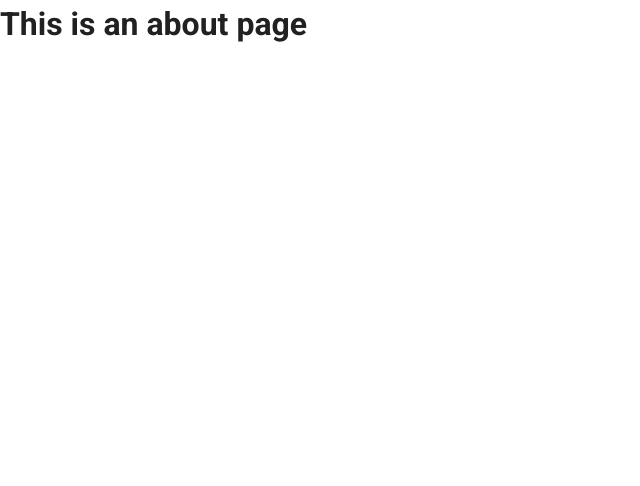
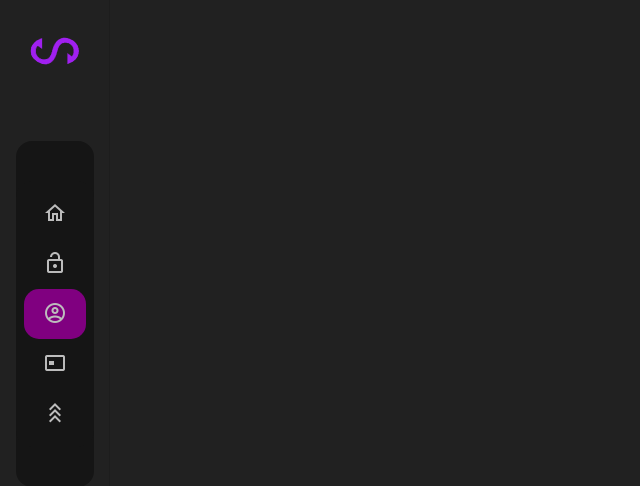
Before and after one commit to tm0nt/seduvibe, a Vue app: page /perfil in a window 1280 px wide. Shown: the top 486 px of the page, without its empty margins (0-640 px from the left). Built offline with nearby package versions, Linux system fonts and the light colour scheme.

Commit message:
Atualização de códigos simples

```diff
--- a/src/components/SideBar.vue
+++ b/src/components/SideBar.vue
@@ -1,23 +1,28 @@
 <template>
     <v-navigation-drawer v-model="localDrawer" app color="#212121" mini-variant mini-variant-width="110">
         <v-avatar class="d-block text-center mx-auto mt-4 mb-10" size="85">
-                <v-img class="mt-5" src="../assets/logo2.png" height="auto" max-width="50px"></v-img>
+            <v-img class="mt-5" src="../assets/logo2.png" height="auto" max-width="50px"></v-img>
         </v-avatar>
 
         <v-card flat color="#151515" class="rounded-xl mx-4 py-10">
             <v-list flat class="" dark>
                 <v-list-item-group v-model="selectedItem">
-                    <v-list-item v-for="(item, i) in items" :key="i" active-class="border" v-slot="{ active }" @click="redirectToItem(item.url)"
-                        :ripple="false">
+                    <v-list-item v-for="(item, i) in items" :key="i" active-class="border" exact :to="item.url"
+                        :class="{ active: item.active }">
                         <v-list-item-content>
-                            <v-icon v-text="item.icon" :color="active ? 'white' : 'grey lighten-1'"></v-icon>
+                            <v-tooltip bottom>
+                                <template v-slot:activator="{ on }">
+                                    <v-icon v-text="item.icon" :color="item.active ? 'white' : 'grey lighten-1'"
+                                        v-on="on"></v-icon>
+                                </template>
+                                <span>{{ item.title }}</span>
+                            </v-tooltip>
                         </v-list-item-content>
                     </v-list-item>
                 </v-list-item-group>
             </v-list>
         </v-card>
-
-        </v-navigation-drawer>
+    </v-navigation-drawer>
 </template>
 
 <script>
@@ -30,28 +35,30 @@ export default {
             localDrawer: this.drawer,
             selectedItem: 0,
             items: [
-                { icon: "mdi-home-outline", url: '/' },
-                { icon: "mdi-lock-open-outline",  url: '/acessos' },
-                { icon: "mdi-account-circle-outline", url: '/perfil' },
-                { icon: "mdi-credit-card-chip-outline", url: '/pagamentos' },
-                { icon: "mdi-chevron-triple-up", url: '/ranking' }
-            ],
+                { icon: 'mdi-home-outline', url: '/home', title: 'Home', active: false },
+                { icon: 'mdi-lock-open-outline', url: '/acessos', title: 'Acessos', active: false },
+                { icon: 'mdi-account-circle-outline', url: '/perfil', title: 'Perfil', active: false },
+                { icon: 'mdi-credit-card-chip-outline', url: '/pagamentos', title: 'Pagamentos', active: false },
+                { icon: 'mdi-chevron-triple-up', url: '/ranking', title: 'Ranking', active: false }
+            ]
         };
     },
     watch: {
         drawer(newValue) {
             this.localDrawer = newValue;
         },
+        $route(newRoute) {
+            // define a propriedade "active" o menu com base na rota atual
+            this.items.forEach(item => {
+                item.active = newRoute.path === item.url;
+            });
+        }
     },
     methods: {
         selectItem() {
-            this.$emit("update:drawer", false);
-        },
-         redirectToItem(url) {
-            // navegar pelo router
-            this.$router.push(url);
-        },
-    },
+            this.$emit('update:drawer', false);
+        }
+    }
 };
 </script>
 
@@ -60,5 +67,6 @@ export default {
     margin: 0px 8px;
     background: purple;
     border-radius: 15px;
-    text-decoration: none;}
+    text-decoration: none;
+}
 </style>
--- a/src/views/AcessosView.vue
+++ b/src/views/AcessosView.vue
@@ -0,0 +1,34 @@
+<template>
+    <v-app :style="{ background: $vuetify.theme.themes.dark.background }">
+        <SideBar :drawer.sync="drawer" />
+
+        <v-container>
+            <v-toolbar flat color="rgba(0,0,0,0)">
+                <v-btn icon dark class="d-lg-none d-xl-flex" @click.stop="drawer = !drawer">
+                    <v-icon>mdi-menu</v-icon>
+                </v-btn>
+                <v-spacer></v-spacer>
+            </v-toolbar>
+        </v-container>
+    </v-app>
+</template>
+<script>
+import SideBar from "../components/SideBar.vue";
+
+export default {
+    name: "HomeView",
+    data: () => ({
+        selection: 1,
+        drawer: true,
+    }),
+    components: {
+        SideBar
+    },
+    methods: {},
+    created() {
+        if (window.innerWidth < 768) { // define a largura limite
+            this.drawer = false; // define drawer como false se a largura for menor que 768px
+        }
+    }
+};
+</script>
--- a/src/views/HomeView.vue
+++ b/src/views/HomeView.vue
@@ -41,17 +41,12 @@
                 <v-toolbar-title class="grey--text ml-4">Tags</v-toolbar-title>
                 <v-spacer></v-spacer>
                 <v-chip class="ma-1 d-none d-sm-flex" color="purple" label text-color="white" dark>
-                    <v-avatar color="white" rounded class="mr-2">
-                        <v-img src="" contain></v-img>
-                    </v-avatar>
-                    Novinhas
+                    <v-icon>mdi-cancel</v-icon>
+                    &nbsp;Novinhas
                 </v-chip>
                 <v-chip class="ma-1 d-none d-sm-flex" color="purple" label text-color="white" dark>
-                    <v-avatar color="white" rounded class="mr-2">
-                        <v-img src="2.png" contain></v-img>
-                    </v-avatar>
-
-                    Gamer
+                <v-icon>mdi-glasses</v-icon>
+                    &nbsp;Nerd
                 </v-chip>
                 <v-spacer></v-spacer>
                 <v-btn color="purple" class="mr-2" outlined>
--- a/src/views/PagamentosView.vue
+++ b/src/views/PagamentosView.vue
@@ -0,0 +1,34 @@
+<template>
+    <v-app :style="{ background: $vuetify.theme.themes.dark.background }">
+        <SideBar :drawer.sync="drawer" />
+
+        <v-container>
+            <v-toolbar flat color="rgba(0,0,0,0)">
+                <v-btn icon dark class="d-lg-none d-xl-flex" @click.stop="drawer = !drawer">
+                    <v-icon>mdi-menu</v-icon>
+                </v-btn>
+                <v-spacer></v-spacer>
+            </v-toolbar>
+        </v-container>
+    </v-app>
+</template>
+<script>
+import SideBar from "../components/SideBar.vue";
+
+export default {
+    name: "HomeView",
+    data: () => ({
+        selection: 1,
+        drawer: true,
+    }),
+    components: {
+        SideBar
+    },
+    methods: {},
+    created() {
+        if (window.innerWidth < 768) { // define a largura limite
+            this.drawer = false; // define drawer como false se a largura for menor que 768px
+        }
+    }
+};
+</script>
--- a/src/views/PerfilView.vue
+++ b/src/views/PerfilView.vue
@@ -1,5 +1,34 @@
 <template>
-  <div class="about">
-    <h1>This is an about page</h1>
-  </div>
+      <v-app :style="{ background: $vuetify.theme.themes.dark.background }">
+              <SideBar :drawer.sync="drawer" />
+
+          <v-container>
+              <v-toolbar flat color="rgba(0,0,0,0)">
+                  <v-btn icon dark class="d-lg-none d-xl-flex" @click.stop="drawer = !drawer">
+                      <v-icon>mdi-menu</v-icon>
+                  </v-btn>
+                  <v-spacer></v-spacer>
+        </v-toolbar>
+        </v-container>
+        </v-app>
 </template>
+<script>
+import SideBar from "../components/SideBar.vue";
+
+export default {
+  name: "HomeView",
+  data: () => ({
+    selection: 1,
+    drawer: true,
+  }),
+  components: {
+    SideBar
+  },
+  methods: {},
+  created() {
+    if (window.innerWidth < 768) { // define a largura limite
+      this.drawer = false; // define drawer como false se a largura for menor que 768px
+    }
+  }
+};
+</script>
--- a/src/views/RankingView.vue
+++ b/src/views/RankingView.vue
@@ -0,0 +1,34 @@
+<template>
+    <v-app :style="{ background: $vuetify.theme.themes.dark.background }">
+        <SideBar :drawer.sync="drawer" />
+
+        <v-container>
+            <v-toolbar flat color="rgba(0,0,0,0)">
+                <v-btn icon dark class="d-lg-none d-xl-flex" @click.stop="drawer = !drawer">
+                    <v-icon>mdi-menu</v-icon>
+                </v-btn>
+                <v-spacer></v-spacer>
+            </v-toolbar>
+        </v-container>
+    </v-app>
+</template>
+<script>
+import SideBar from "../components/SideBar.vue";
+
+export default {
+    name: "HomeView",
+    data: () => ({
+        selection: 1,
+        drawer: true,
+    }),
+    components: {
+        SideBar
+    },
+    methods: {},
+    created() {
+        if (window.innerWidth < 768) { // define a largura limite
+            this.drawer = false; // define drawer como false se a largura for menor que 768px
+        }
+    }
+};
+</script>
```
